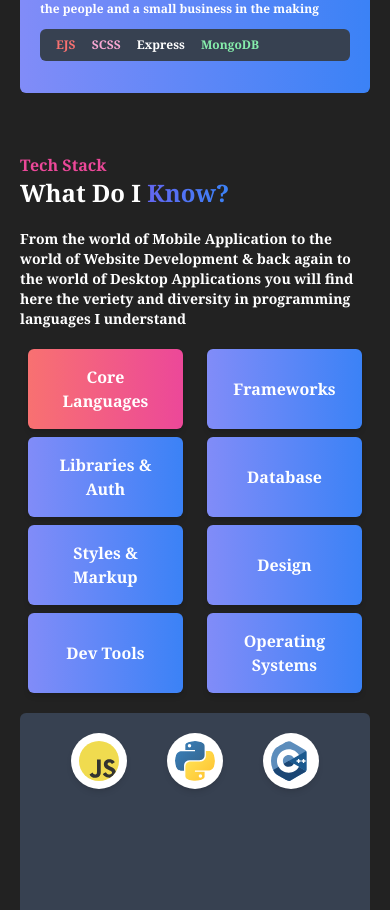
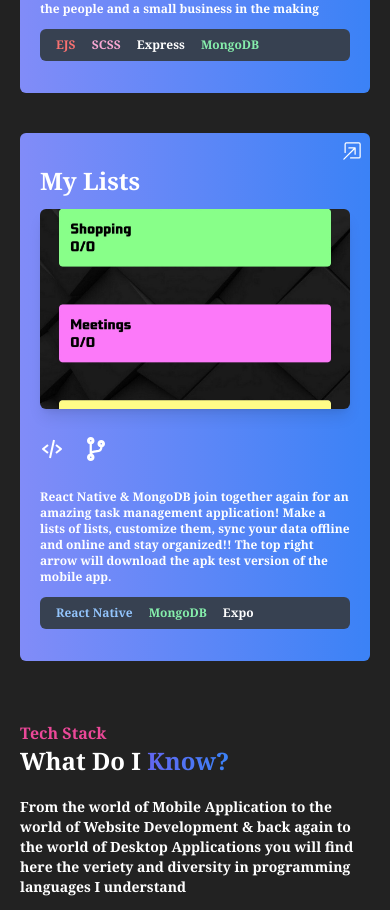
Before and after one commit to RyanLarge13/Professional-Portfolio, a React (Vite) app: page / in a window 390 px wide. Shown: the part 3975-4885 px from the top of the page. Built offline with nearby package versions, Linux system fonts and the light colour scheme.

Commit message:
Adding My Lists
My Lists mobile android application available via APK
for live user testing is now available to download
and view as one of ky project case studies

```diff
--- a/src/constants/caseStudies.js
+++ b/src/constants/caseStudies.js
@@ -2,6 +2,7 @@ import WBReact from "../assets/WB-React.jpg";
 import WAReact from "../assets/WA-React.jpg";
 import Calendar from "../assets/Calendar.jpg";
 import SoapWorks from "../assets/soapWorks.jpg";
+import MyLists from "../assets/My-Lists.jpg";
 
 export default [
   {
@@ -104,4 +105,27 @@ export default [
       },
     ],
   },
+  {
+    title: "My Lists",
+    img: MyLists,
+    website: "https://expo.dev/artifacts/eas/tQw6FUxboYj9gboSptKp7f.apk",
+    code: "https://github.com/RyanLarge13/My-Lists-Android/",
+    forkCode: "https://github.com/RyanLarge13/My-Lists-Android/fork",
+    excerpt:
+      "React Native & MongoDB join together again for an amazing task management application! Make a lists of lists, customize them, sync your data offline and online and stay organized!! The top right arrow will download the apk test version of the mobile app.",
+    technologies: [
+      {
+        name: "React Native",
+        color: "text-blue-300",
+      },
+      {
+        name: "MongoDB",
+        color: "text-green-300",
+      },
+      {
+        name: "Expo",
+        color: "text-white",
+      },
+    ],
+  },
 ];
```
Also changed, not shown: src/assets/My-Lists.jpg (added).
